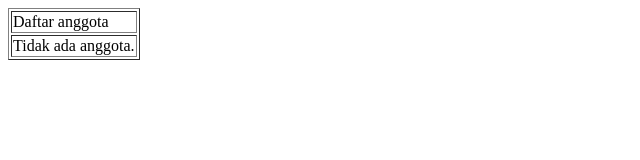
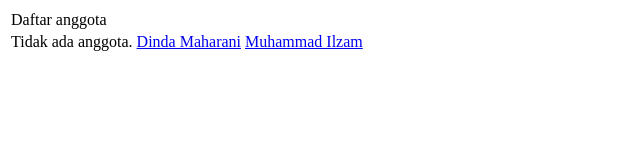
Before and after one commit to MhdIlzam/MhdIlzam-POPL-2024-KelompokDMMI, a plain HTML site: page index.html in a window 1280 px wide. Shown: the whole page, without its empty margins (0-640 px from the left). Drawn offline with Linux system fonts and the light colour scheme.

Commit message:
Update index.html
Index update

```diff
--- a/index.html
+++ b/index.html
@@ -1,12 +1,18 @@
 <!DOCTYPE html>
 <html>
- <head>
- <title>Utama - Admin</title>
- </head>
- <body>
- <table border=”0”>
- <tr><td>Daftar anggota</td></tr>
- <tr><td>Tidak ada anggota.</td></tr>
- </table>
- </body>
+  <head>
+    <title>Utama – Admin</title>
+  </head>
+  <body>
+    <table border="0">
+        <tr>
+            <td>Daftar anggota</td>
+        </tr>
+        <tr>
+            <td>Tidak ada anggota.</td>
+            <td><a href="2208107010081.html">Dinda Maharani</a></td>
+            <td> <a href="2208107010087.html">Muhammad Ilzam</a></td>
+      </tr>
+    </table>
+  </body>
 </html>
```
